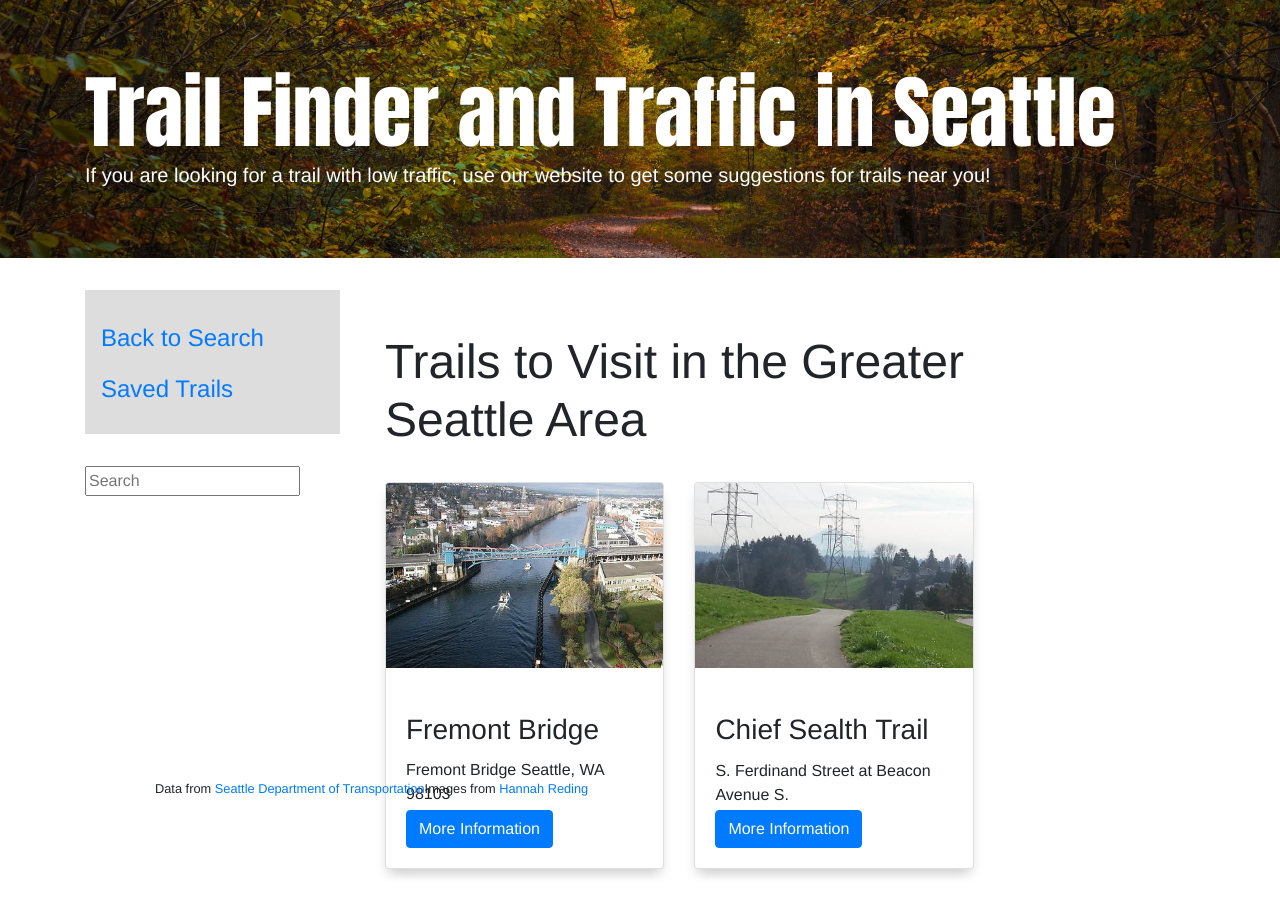
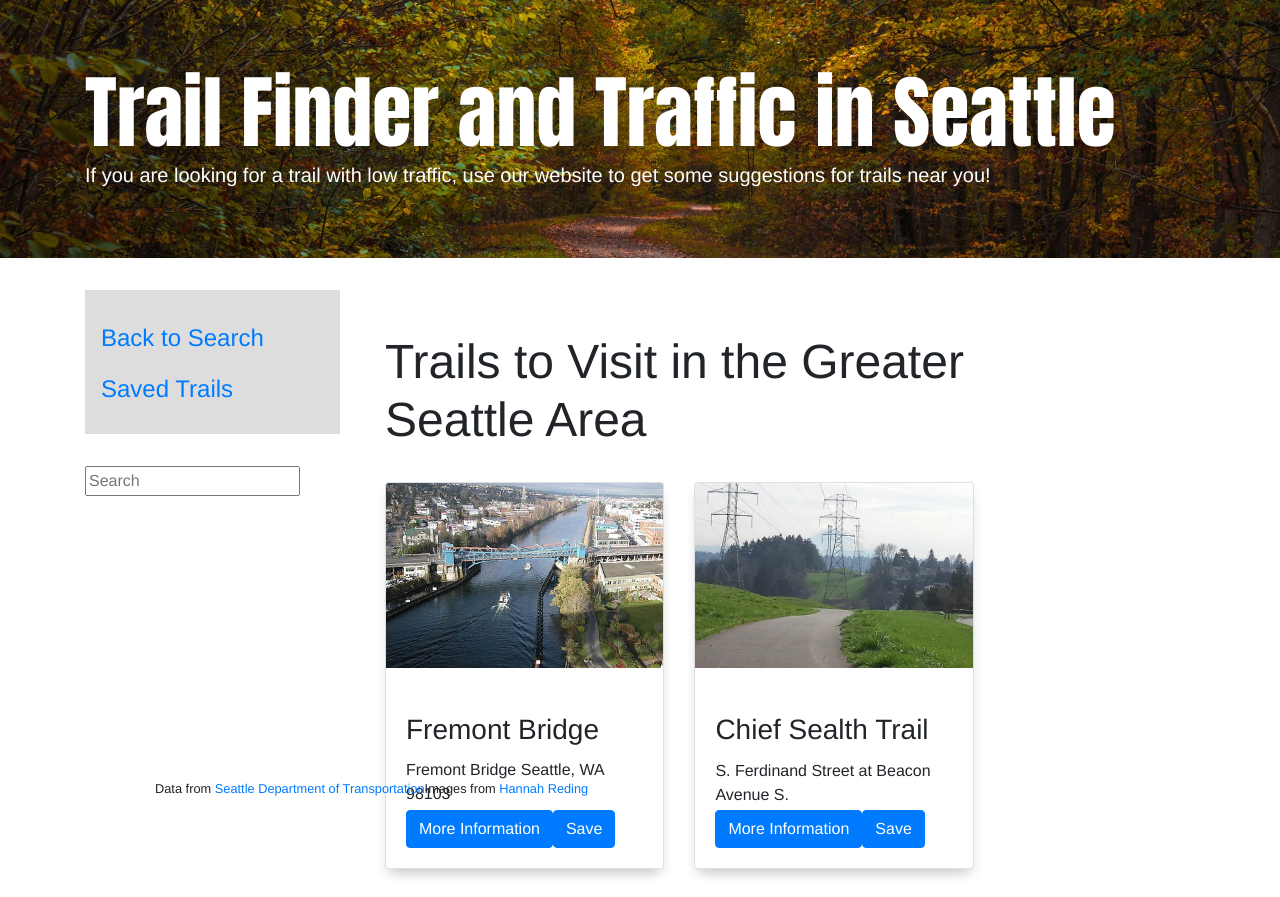
Before and after one commit to info340-au20/project-2-kshruti99, a React (Create React App) app: page / in a window 1280 px wide. Shown: the top 897 px of the page. Built offline with nearby package versions, Linux system fonts and the light colour scheme.

Commit message:
save button saves data

```diff
--- a/src/App.js
+++ b/src/App.js
@@ -112,6 +112,53 @@ export function TrailCard(props) {
   if(redirectTo !== undefined) {
     return <Redirect push to={"/AboutTrail/" + redirectTo }/>
   }
+/*
+  let saveStatus = "Save";
+
+  if(props.trail.favorite == "Unsave") {
+    saveStatus = "Unsave";
+  }
+
+
+  const handleSaveClick = () => {
+    if(props.trail.favorite = "Unsave")
+
+
+
+    //props.trail.favorite = "Unsave";
+    console.log("you handled the save click")
+    console.log({saveStatus});
+    console.log(props.trail.favorite);
+  }
+
+  //put if statement here
+*/
+
+  // set savae status for the button
+  let saveStatus = "Save"; // defaults to Save
+  if(props.trail.favorite == "Unsave") {
+    saveStatus = "Unsave";
+  }
+
+
+  // When save button is clicked, toggles it visually
+  // also changes the actual "saved" or not information
+  const handleSaveClick = () => {
+    if(props.trail.favorite == "Unsave" ) {
+      props.trail.favorite = "Save";
+    } else {
+      props.trail.favorite = "Unsave"
+    }
+
+    console.log("you handled the save click")
+    console.log({saveStatus});
+    console.log(props.trail.favorite);
+  }
+
+
+
+
+
 
   return (
     <div key={props.trail.trailName} className="card">
@@ -119,7 +166,8 @@ export function TrailCard(props) {
       <div className="card-body">
         <h3 className="card-title">{props.trail.trailName}</h3>
         <p className="card-text">{props.trail.address}</p>
-        <Button onClick = {handleClick} size="large" color="primary">More Information</Button>
+        <Button onClick = {handleClick} size="medium" color="primary">More Information</Button>
+        <Button onClick = {handleSaveClick} size="medium" color="primary">{saveStatus}</Button>
       </div>
     </div>
   );
```
